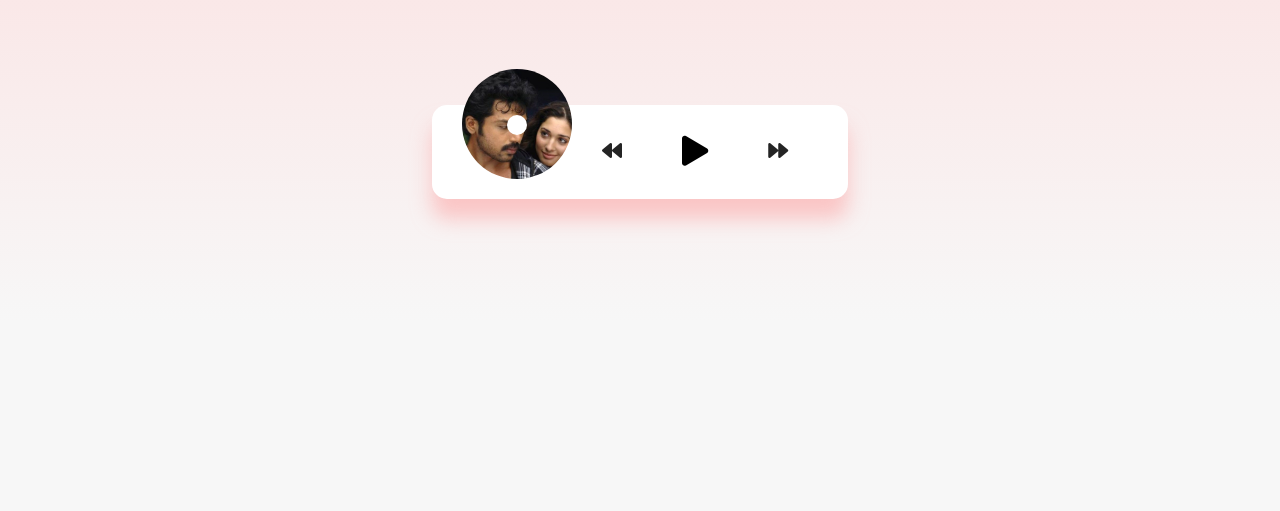
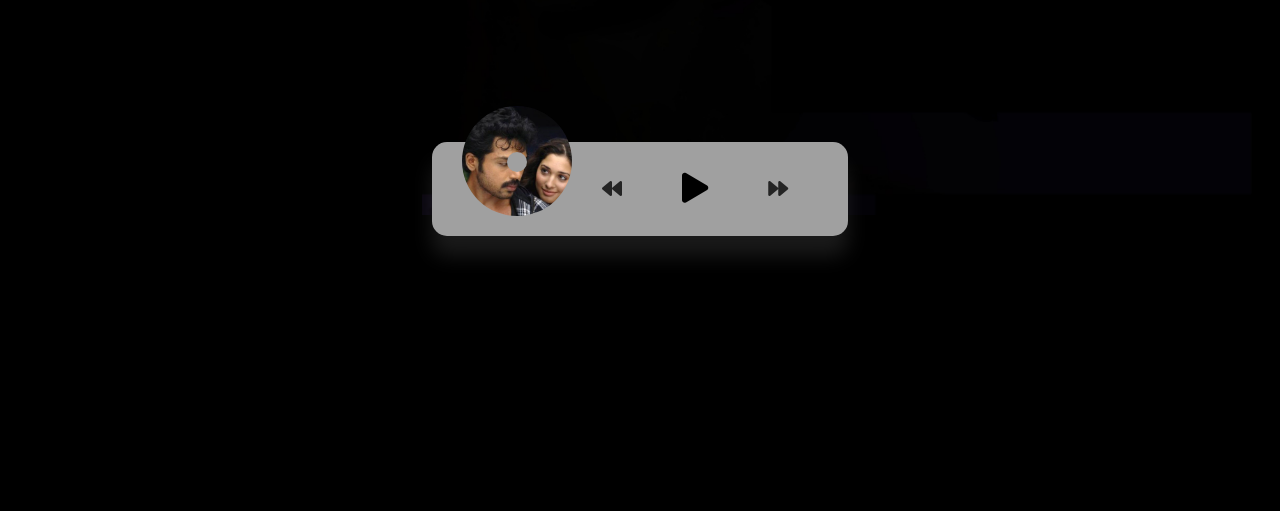
Before and after one commit to yuvanradio/yuvanradio.github.io, a plain HTML site: page index.html in a window 1280 px wide. Shown: the part 289-800 px from the top of the page. Drawn offline with Linux system fonts and the light colour scheme.

Commit message:
Initial Commit

```diff
--- a/index.html
+++ b/index.html
@@ -12,8 +12,6 @@
 </head>
 
 <body>
-    <h1>U1</h1>
-
     <div class="music-container" id="music-container">
         <div class="music-info">
             <h4 id="title"></h4>
--- a/style.css
+++ b/style.css
@@ -4,7 +4,10 @@
 }
 
 body {
-    background-image: linear-gradient( 0deg, rgba(247, 247, 247, 1) 23.8%, rgba(252, 221, 221, 1) 92%);
+    background: url('images/Final.jpg') right top no-repeat;
+    background-size: 70%;
+    background-position-x: 110%;
+    background-color: #000000;
     height: 100vh;
     display: flex;
     flex-direction: column;
@@ -15,13 +18,14 @@ body {
 }
 
 .music-container {
-    background-color: #fff;
+    background-color: rgb(160, 160, 160);
     border-radius: 15px;
-    box-shadow: 0 20px 20px 0 rgba(252, 169, 169, 0.6);
+    box-shadow: 0 20px 20px 0 rgba(255, 255, 255, 0.1);
     display: flex;
     padding: 20px 30px;
     position: relative;
     margin: 100px 0;
+    margin-top: 20%;
     z-index: 10;
 }
 
@@ -32,7 +36,7 @@ body {
 
 .img-container::after {
     content: '';
-    background-color: #fff;
+    background-color: rgb(160, 160, 160);
     border-radius: 50%;
     position: absolute;
     bottom: 100%;
@@ -75,7 +79,7 @@ body {
 }
 
 .action-btn {
-    background-color: #fff;
+    background-color: rgb(160, 160, 160);
     border: 0;
     color: #242424;
     font-size: 20px;
```
Also changed, not shown: images/Final.jpg (added).
